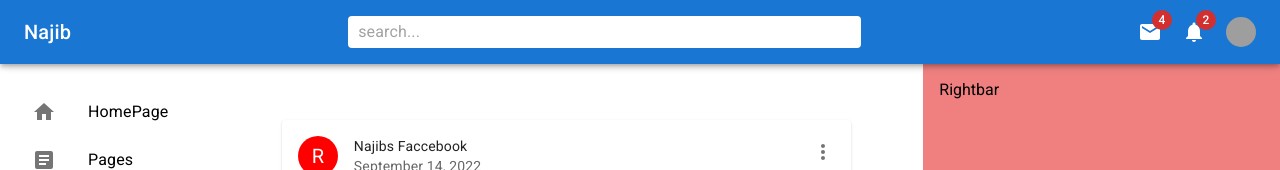
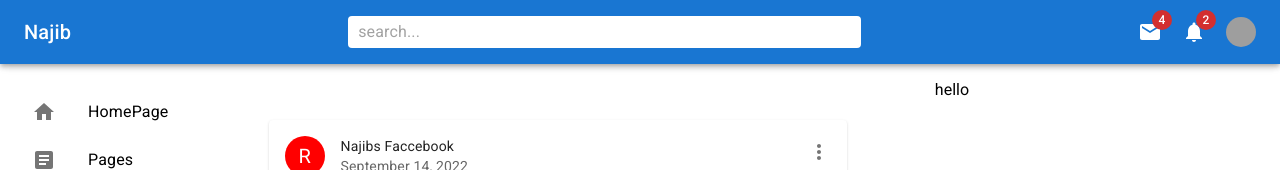
Before and after one commit to Najib-Hebrawi/mui-project, a React (Create React App) app: page / in a window 1280 px wide. Shown: the top 170 px of the page. Built offline with nearby package versions, Linux system fonts and the light colour scheme; grey boxes are pictures that could not be loaded.

Commit message:
stat working with Rightbar

```diff
--- a/src/components/Rightbar.jsx
+++ b/src/components/Rightbar.jsx
@@ -1,17 +1,12 @@
-import { Box } from '@mui/material'
-import React from 'react'
+import { Box } from "@mui/material";
+import React from "react";
 
 const Rightbar = () => {
   return (
-    <Box
-    bgcolor="lightcoral"
-    flex={2}
-    p={2}
-    sx={{display: {xs: "none", sm: "block"}}}
-    >
-      Rightbar
+    <Box flex={2} p={2} sx={{ display: { xs: "none", sm: "block" } }}>
+      <Box position="fixed">hello</Box>
     </Box>
-  )
-}
+  );
+};
 
-export default Rightbar
+export default Rightbar;
--- a/src/components/Sidebar.jsx
+++ b/src/components/Sidebar.jsx
@@ -22,6 +22,8 @@
 const Sidebar = () => {
   return (
     <Box flex={1} p={2} sx={{ display: { xs: "none", sm: "block" } }}>
+
+      <Box position="fixed">
       <List>
 
         <ListItem disablePadding>
@@ -99,6 +101,7 @@
       </List>
 
     </Box>
+    </Box>
   );
 };
 
```
